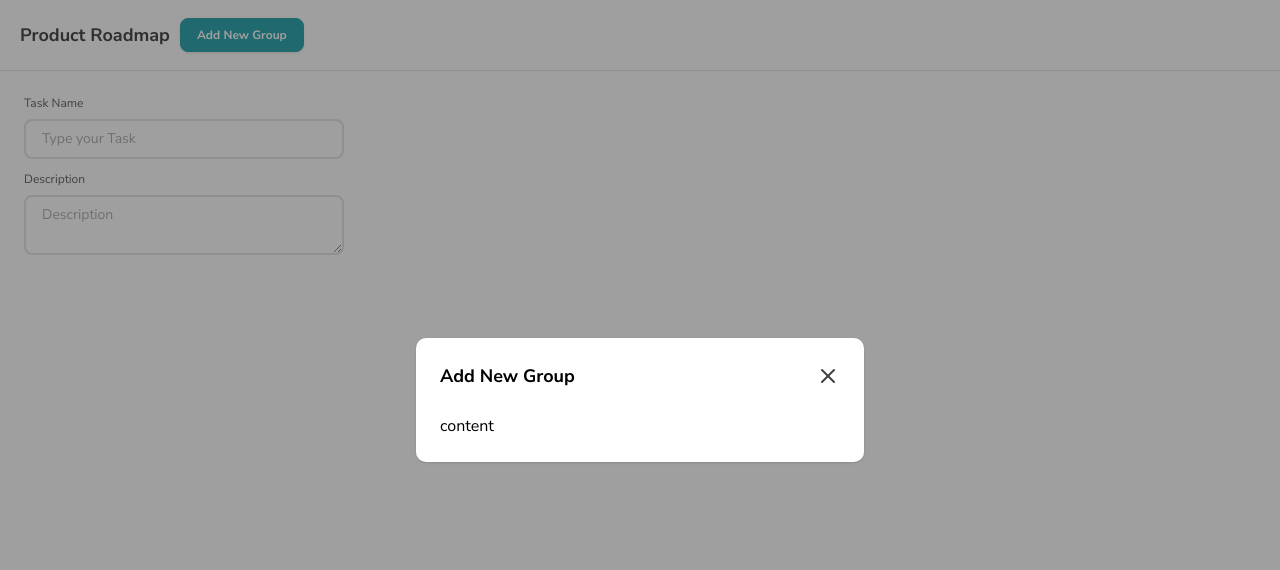
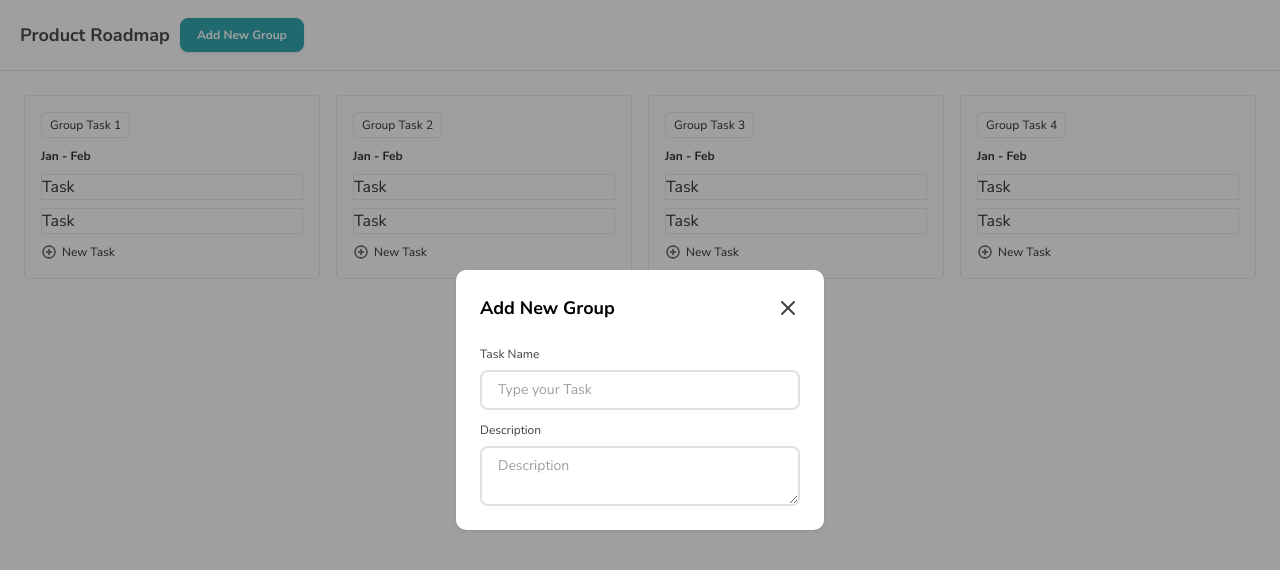
Before and after one commit to elsabilah1/product-roadmap, a React (Vite) app: page / in a window 1280 px wide. Both pictures are taken after a click on the button "Add New Group". Shown: the top 570 px of the page. Built offline with nearby package versions, Linux system fonts and the light colour scheme.

Commit message:
create GroupTaskCard Component

```diff
--- a/src/App.tsx
+++ b/src/App.tsx
@@ -1,29 +1,14 @@
 import Layout from '@/components/Layout'
-import TextField from '@/components/utilities/TextField'
-import TextArea from '@/components/utilities/TextArea'
-import { useEffect, useState } from 'react'
+import GroupTaskCard from './components/GroupTaskCard'
 
 function App() {
-  const [task, setTask] = useState('')
-  const [description, setDescription] = useState('')
-
-  useEffect(() => {
-    console.log({ task, description })
-  }, [task, description])
-
   return (
     <Layout>
-      <div className='space-y-3'>
-        <TextField
-          label='Task Name'
-          placeholder='Type your Task'
-          onChange={(e) => setTask(e.target.value)}
-        />
-        <TextArea
-          label='Description'
-          placeholder='Description'
-          onChange={(e) => setDescription(e.target.value)}
-        />
+      <div className='grid grid-cols-4 gap-4'>
+        <GroupTaskCard title='Group Task 1' description='Jan - Feb' />
+        <GroupTaskCard title='Group Task 2' description='Jan - Feb' />
+        <GroupTaskCard title='Group Task 3' description='Jan - Feb' />
+        <GroupTaskCard title='Group Task 4' description='Jan - Feb' />
       </div>
     </Layout>
   )
--- /dev/null
+++ b/src/components/GroupTaskCard.tsx
@@ -0,0 +1,31 @@
+import Icon from './utilities/Icon'
+
+interface IProps {
+  title: string
+  description?: string
+}
+
+function GroupTaskCard(props: IProps) {
+  const { title, description } = props
+
+  return (
+    <div className='border rounded-[4px] flex flex-col gap-2 p-4'>
+      <h2 className='border rounded-[4px] py-[2px] px-2 w-fit text-xs leading-5'>
+        {title}
+      </h2>
+      <p className='text-xs font-bold leading-5'>{description}</p>
+      <div className='grid gap-2'>
+        <div className='border'>Task</div>
+        <div className='border'>Task</div>
+      </div>
+      <div>
+        <button className='flex gap-[5px] items-center text-xs leading-5'>
+          <Icon iconName='plus-circle' svgProp={{ width: 16, height: 16 }} />
+          New Task
+        </button>
+      </div>
+    </div>
+  )
+}
+
+export default GroupTaskCard
--- a/src/components/Layout.tsx
+++ b/src/components/Layout.tsx
@@ -2,6 +2,8 @@ import Icon from '@/components/utilities/Icon'
 import Button from '@/components/utilities/Button'
 import Modal from './utilities/Modal'
 import { useState } from 'react'
+import TextField from './utilities/TextField'
+import TextArea from './utilities/TextArea'
 
 interface IProps {
   children: React.ReactNode
@@ -10,11 +12,24 @@ interface IProps {
 function Layout(props: IProps) {
   const { children } = props
   const [isOpen, setIsOpen] = useState(false)
+  const [task, setTask] = useState('')
+  const [description, setDescription] = useState('')
 
   return (
     <>
       <Modal title='Add New Group' isOpen={isOpen} setIsOpen={setIsOpen}>
-        content
+        <div className='space-y-3'>
+          <TextField
+            label='Task Name'
+            placeholder='Type your Task'
+            onChange={(e) => setTask(e.target.value)}
+          />
+          <TextArea
+            label='Description'
+            placeholder='Description'
+            onChange={(e) => setDescription(e.target.value)}
+          />
+        </div>
       </Modal>
       <div className='max-w-[1400px] min-h-screen mx-auto flex flex-col'>
         <header className='py-[18px] px-5 border-b border-[#E0E0E0] flex gap-[10px] items-center'>
--- a/src/components/utilities/Button.tsx
+++ b/src/components/utilities/Button.tsx
@@ -11,7 +11,6 @@ const buttonClasses = cva(
           'bg-[#E11428] text-white border border-[#E11428] hover:bg-[#E11428]/70 hover:border-transparent',
         ],
         outline: 'text-black border border-[#E0E0E0] hover:bg-[#E0E0E0]',
-        text: 'text-black',
       },
     },
     defaultVariants: {
--- a/src/components/utilities/Modal.tsx
+++ b/src/components/utilities/Modal.tsx
@@ -42,7 +42,7 @@ function Modal(props: IProps) {
               leaveFrom='opacity-100 scale-100'
               leaveTo='opacity-0 scale-95'
             >
-              <Dialog.Panel className='w-full max-w-md transform overflow-hidden rounded-[10px] bg-white shadow transition-all'>
+              <Dialog.Panel className='max-w-md transform overflow-hidden rounded-[10px] bg-white shadow transition-all'>
                 <Dialog.Title
                   as='div'
                   className='flex justify-between items-center p-6'
```
Also changed, not shown: src/assets/icons/plus-circle.svg (added).
